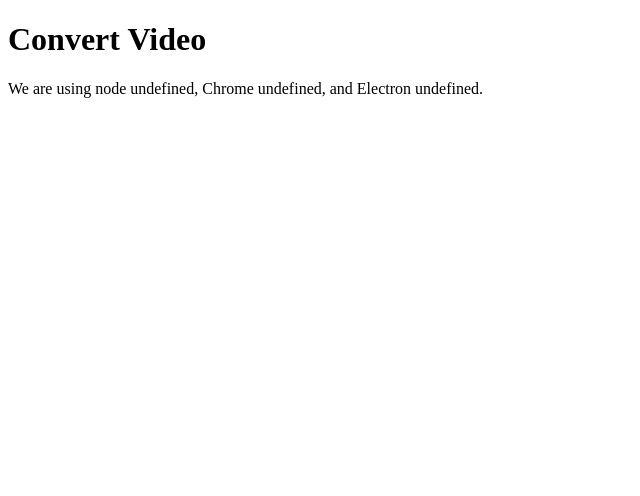
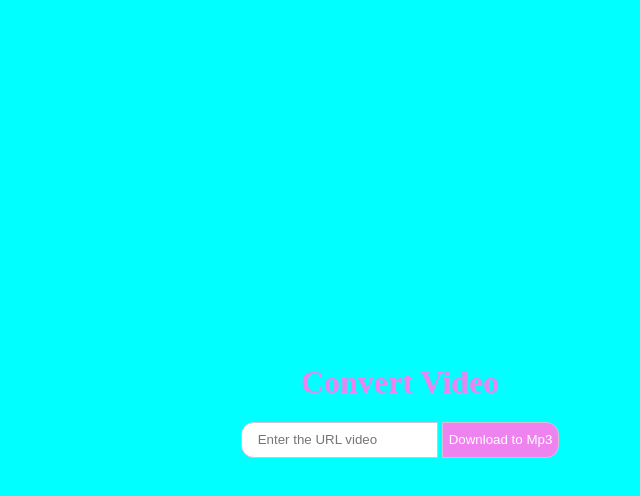
Before and after one commit to vineboneto/Youtube-Download-Electron, an Electron app: page src/index.html in a window 800 px wide. Shown: the whole page, without its empty margins (0-640 px from the left). Drawn offline with Linux system fonts and the light colour scheme.

Commit message:
create styles.css and initial layout

```diff
--- a/index.js
+++ b/index.js
@@ -10,7 +10,7 @@
             nodeIntegration: true
         }
     })
-    mainWindow.loadURL(`file://${__dirname}/index.html`)
+    mainWindow.loadURL(`file://${__dirname}/src/index.html`)
 })
 
 app.on('window-all-closed', () => {
--- a/index.html
+++ b/src/index.html
@@ -4,13 +4,16 @@
     <meta charset="UTF-8">
     <meta name="viewport" content="width=device-width, initial-scale=1.0">
     <meta http-equiv="Content-Security-Policy" content="script-src 'self' 'unsafe-inline';" />
+    <link rel="stylesheet" href="styles.css">
     <title>Convert Video</title>
 </head>
 <body>
-    <h1>Convert Video</h1>
-    We are using node
-    <script>document.write(process.versions.node)</script>,
-    Chrome <script>document.write(process.versions.chrome)</script>, and Electron
-    <script>document.write(process.versions.electron)</script>.
+    <main>
+        <h1>Convert Video</h1>
+        <div class="input-block">
+            <input placeholder="Enter the URL video">
+            <button>Download to Mp3</button>
+        </div>
+    </main>
 </body>
 </html>
--- /dev/null
+++ b/src/styles.css
@@ -0,0 +1,38 @@
+body {
+    width: 100vw;
+    height: 100vh;
+    margin: 0;
+    padding: 0;
+    background-color: aqua;
+    box-sizing: border-box;
+
+    display: flex;
+    flex-direction: column;
+    align-items: center;
+    justify-content: center;
+
+}
+
+h1 {
+    color: violet;
+    text-align: center;
+}
+
+input, button {
+    height: 2rem;
+    border: 1px solid thistle;
+    outline: 0;
+}
+
+input {
+    border-radius: 0.8rem 0 0 0.8rem;
+    padding-left: 1rem;
+}
+
+button {
+    height: 2.2rem;
+    color: #fff;
+    border-radius: 0 0.8rem 0.8rem 0;
+    margin: 0;
+    background-color: violet;
+}
```
